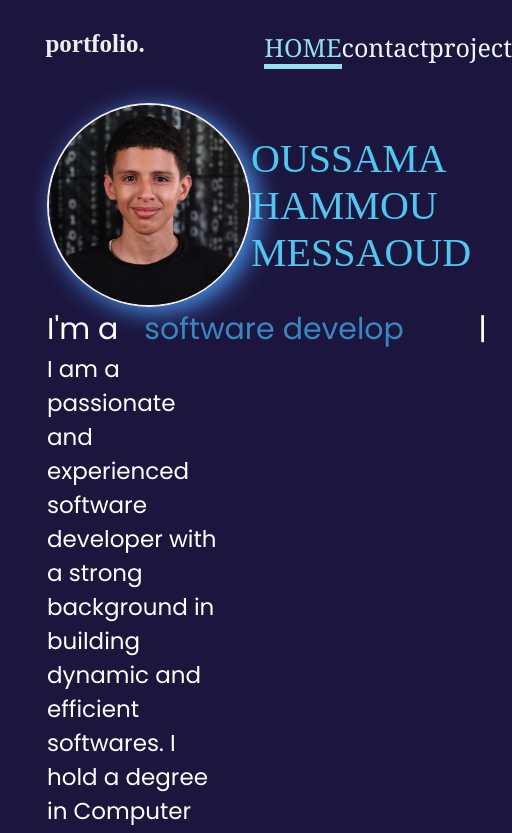
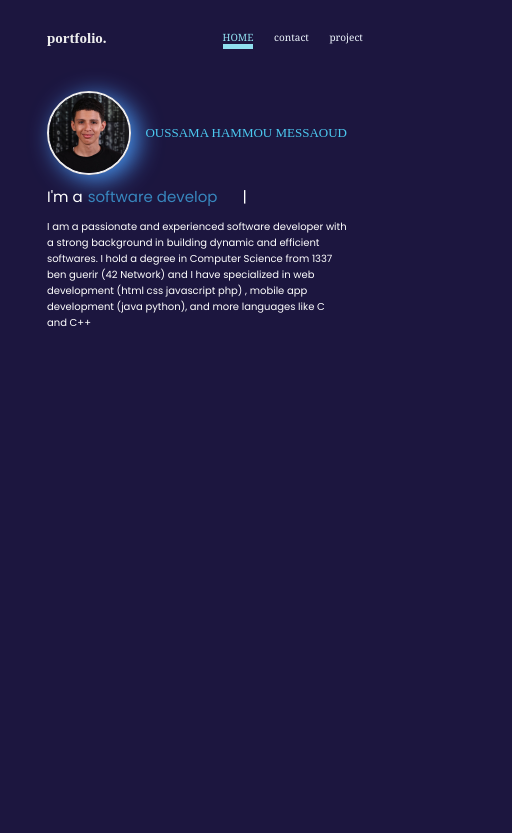
Before and after one commit to OussamaHammou236/portfolio, a plain HTML site: page index.html in a window 390 px wide. Shown: the top 833 px of the page, 512 px wide, since content can reach past the window. Drawn offline with nearby package versions, Linux system fonts and the light colour scheme; a web font is replaced by a local one.

Commit message:
add flexibility in home page

```diff
--- a/styles.css
+++ b/styles.css
@@ -6,7 +6,7 @@
 @import url('https://fonts.googleapis.com/css2?family=Edu+VIC+WA+NT+Beginner:wght@400..700&family=Noto+Serif:ital,wght@0,100..900;1,100..900&family=Roboto+Condensed:ital,wght@0,100..900;1,100..900&display=swap');
 body
 {
-    width: auto;
+    width: 100%;
     height: 100vh;
     background: #1c163f;
     overflow: hidden;
@@ -38,7 +38,7 @@ a
 
 .div1
 {
-    width: 25%;
+    width: 25%;width: 25%;
     margin-right: 10%;
     font-family: Georgia, 'Times New Roman', Times, serif;
     display: flex;
@@ -146,6 +146,7 @@ a
     margin-left: 40%;
     margin-top: 200px;
 }
+
 .project_page
 {
     width: 83%;
@@ -153,6 +154,7 @@ a
     margin-top: 115px;
     margin-left: 10%;
 }
+
 .page2
 {
     width: 100%;
@@ -301,3 +303,75 @@ a
     font-size: 20px;
     margin-top: 10px;
 }
+
+
+@media (max-width: 500px)
+{
+    .img2
+    {
+        width: 100px;
+        height: 100px;
+    }
+    .div1
+    {
+        width: 40%;
+        font-size: 10px;
+    }
+    .introduction
+    {
+        font-size: 10px;
+        width: 300px;
+    }
+    .b1
+    {
+        width: 350px;
+    }
+    .name
+    {
+        font-size: 15px;
+    }
+    .title
+    {
+        font-size: 15px;
+    }
+    .job_div
+    {
+        font-size: 15px;
+        width: 200px;
+    }
+    .job1
+    {
+        width: 75%;
+    }
+    .cart
+    {
+        height: 30%;
+    }
+    .page2
+    {
+        width: 100%;
+        height: 100%;
+    }
+}
+
+@media (max-width: 400px)
+{
+    .cart
+    {
+        height: 250px;
+    }
+    .b1
+    {
+        width: 300px;
+    }
+    .img2
+    {
+        width: 80px;
+        height: 80px;
+    }
+    .name
+    {
+        font-size: 13px;
+    }
+
+}
```
